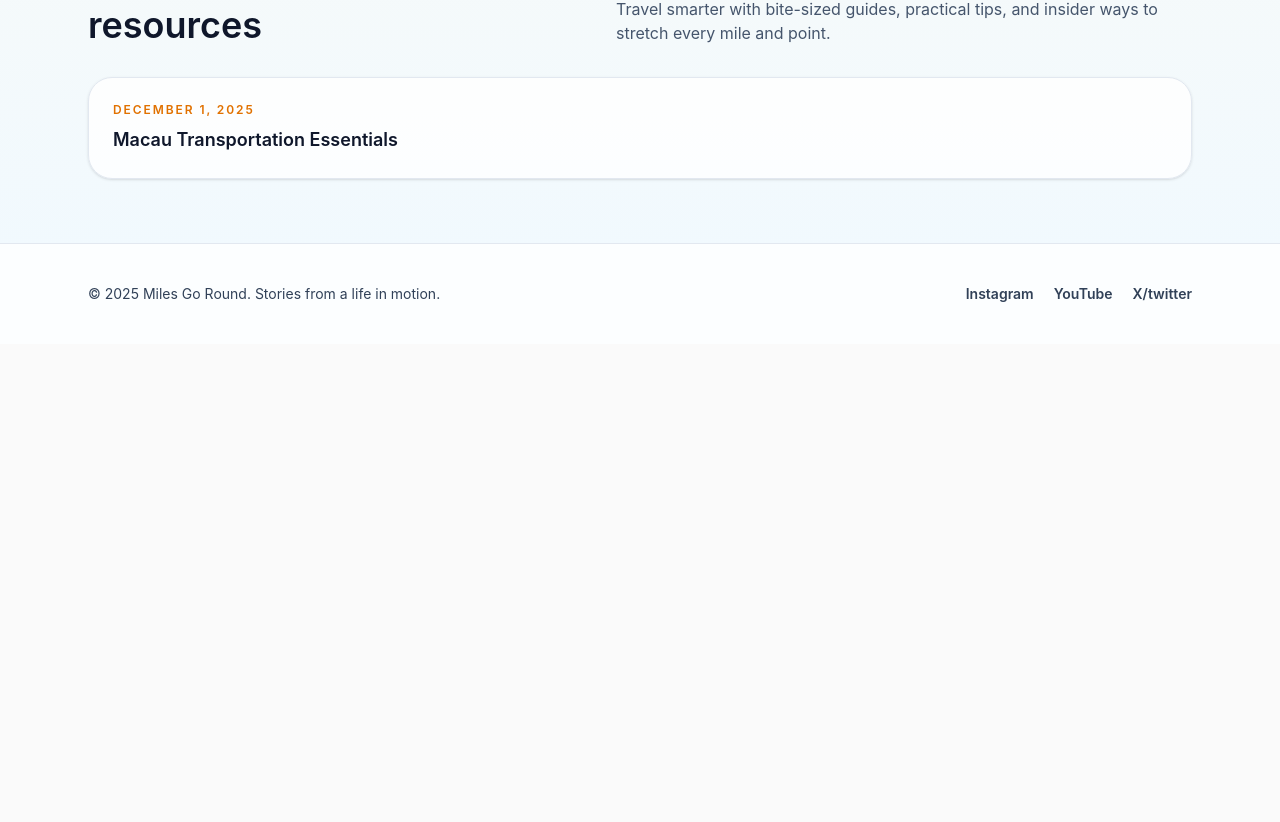
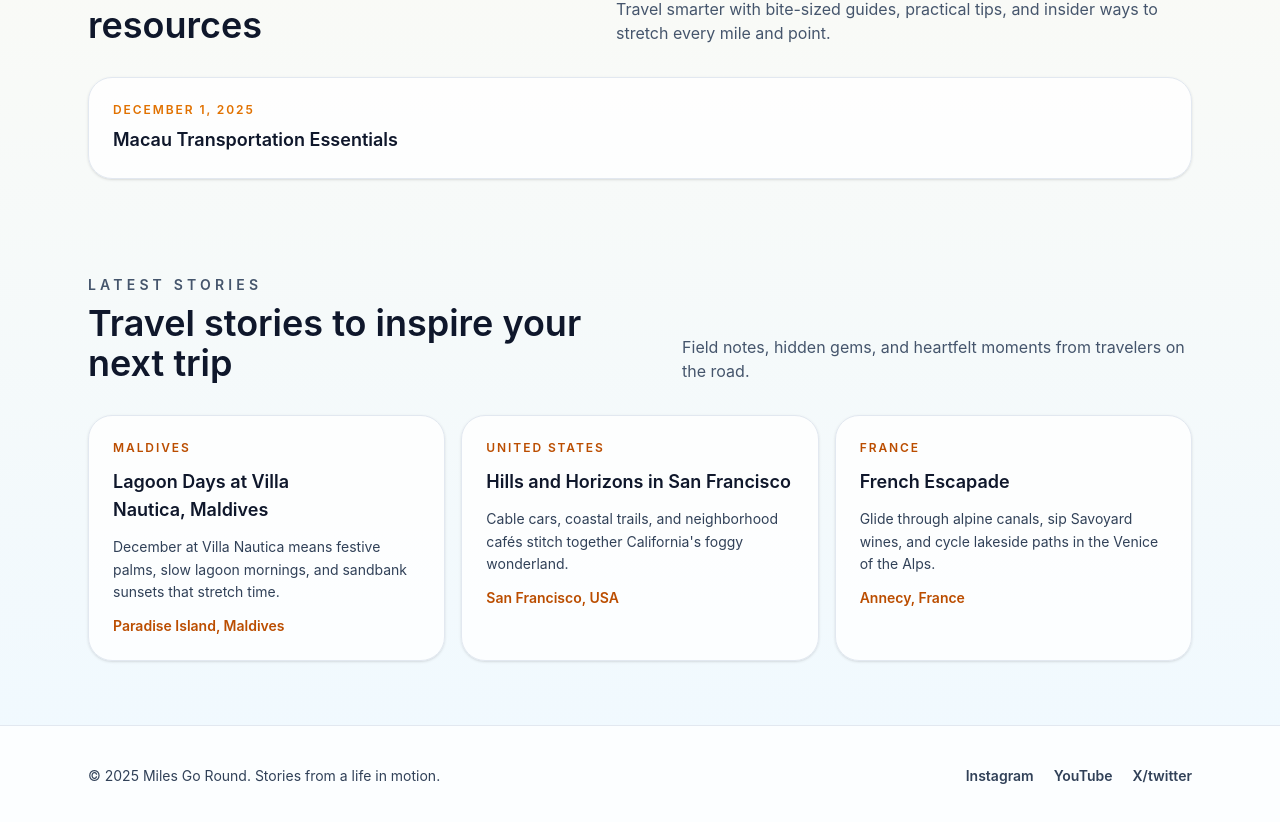
Before and after one commit to bansalmanik/travel-website, a Next.js app: page / in a window 1280 px wide. Shown: the part 1443-2265 px from the top of the page. Before the commit the page ends 1787 px from the top, so only its background shows below. Built offline with nearby package versions, Linux system fonts and the light colour scheme.

Commit message:
Add stories highlights to homepage

```diff
--- a/app/page.tsx
+++ b/app/page.tsx
@@ -2,6 +2,7 @@ import Image from "next/image";
 import Link from "next/link";
 
 import { getTravelResourceEntries } from "@/lib/contentData";
+import { getAllStorySummaries } from "./stories/data";
 
 const travelWithPointsHighlights = [
   {
@@ -33,10 +34,18 @@ const travelWithPointsHighlights = [
 
 export default async function Home() {
   const travelResourceEntries = await getTravelResourceEntries();
+  const stories = await getAllStorySummaries();
   const journalHighlights = travelResourceEntries.slice(0, 3).map((entry) => ({
     title: entry.title,
     date: entry.displayDate,
     url: `/travel-resources/${entry.slug}`,
+  }));
+  const storyHighlights = stories.slice(0, 3).map((story) => ({
+    title: story.title,
+    excerpt: story.excerpt,
+    location: `${story.city}, ${story.country}`,
+    category: story.category,
+    url: `/stories/${story.slug}`,
   }));
   const heroImageSrc = "/images/content/cover_1.jpg";
 
@@ -159,6 +168,37 @@ export default async function Home() {
           </ul>
         </section>
 
+        <section className="space-y-8">
+          <div className="flex flex-col gap-5 text-center sm:flex-row sm:items-end sm:justify-between sm:text-left">
+            <div className="space-y-2">
+              <p className="text-xs font-semibold uppercase tracking-[0.2em] text-slate-600 sm:text-sm sm:tracking-[0.3em]">
+                Latest Stories
+              </p>
+              <h2 className="text-2xl font-semibold text-slate-900 sm:text-4xl">Travel stories to inspire your next trip</h2>
+            </div>
+            <p className="mx-auto max-w-2xl text-pretty text-sm text-slate-600 sm:mx-0 sm:max-w-xl sm:text-base">
+              Field notes, hidden gems, and heartfelt moments from travelers on the road.
+            </p>
+          </div>
+
+          <ul className="grid gap-4 sm:grid-cols-2 lg:grid-cols-3">
+            {storyHighlights.map((story) => (
+              <li key={story.title}>
+                <Link
+                  href={story.url}
+                  aria-label={`Read story ${story.title}`}
+                  className="flex h-full flex-col gap-3 rounded-3xl border border-slate-200 bg-white/80 p-5 text-left shadow-sm transition hover:-translate-y-1 hover:shadow-md focus-visible:outline focus-visible:outline-2 focus-visible:outline-offset-2 focus-visible:outline-amber-200 sm:p-6"
+                >
+                  <span className="text-xs font-semibold uppercase tracking-[0.16em] text-amber-700">{story.category}</span>
+                  <h3 className="text-pretty text-lg font-semibold text-slate-900">{story.title}</h3>
+                  <p className="text-sm leading-relaxed text-slate-700">{story.excerpt}</p>
+                  <span className="text-sm font-semibold text-amber-700">{story.location}</span>
+                </Link>
+              </li>
+            ))}
+          </ul>
+        </section>
+
       </main>
 
       <footer className="border-t border-slate-200 bg-white/80 py-10 text-sm text-slate-600">
```
